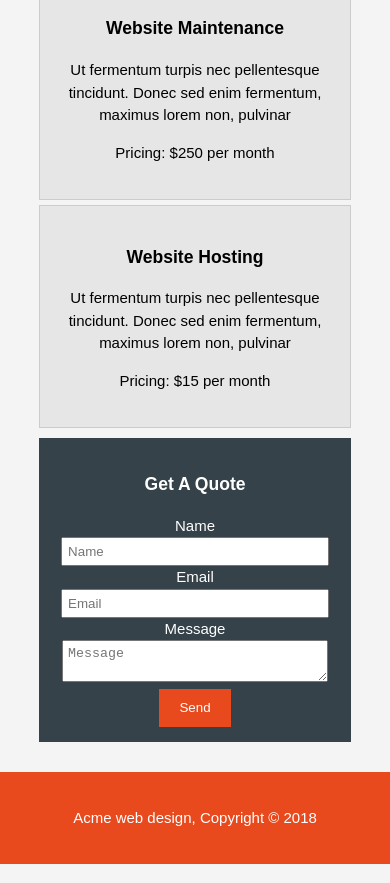
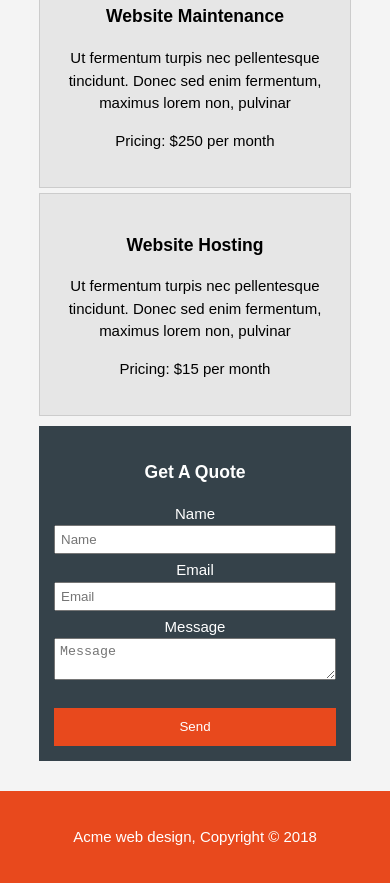
Before and after one commit to mfathei/responsive-acme, a plain HTML site: page services.html in a window 390 px wide. Shown: the part 660-1543 px from the top of the page. Drawn offline with Linux system fonts and the light colour scheme.

Commit message:
website is responsive now

```diff
--- a/css/style.css
+++ b/css/style.css
@@ -197,10 +197,10 @@ footer {
     #newsletter form,
     #boxes .box,
     article#main-col,
-    aside#sidebar{
-        float: none;
-        width: 100%;
-        text-align: center;
+    aside#sidebar {
+        float: none ;
+        width: 100% ;
+        text-align: center ;
     }
     header {
         padding-bottom: 20px;
@@ -208,13 +208,19 @@ footer {
     #showcase h1 {
         margin-top: 40px;
     }
-    #newsletter button{
+    #newsletter button,
+    .quote button {
         display: block;
         width: 100%;
     }
-    #newsletter input[type="email"]{
-        width: 100%;
+    #newsletter input[type="email"],
+    /* aside#sidebar .quote input has a higher priority than  .quote input */
+    aside#sidebar .quote input,
+    aside#sidebar .quote textarea {
+        /* u can remove !important but u will need to add aside#sidebar .quote input */
+        width: 100% !important;
         display: block;
         margin-bottom: 5px;
+        box-sizing: border-box;
     }
 }
--- a/services.html
+++ b/services.html
@@ -96,7 +96,9 @@
                             <textarea name="message" id="message" placeholder="Message"></textarea>
                             <br>
                         </div>
-                        <button class="button_1">Send</button>
+                        <div>
+                            <button class="button_1">Send</button>
+                        </div>
                     </form>
                 </div>
             </aside>
```
